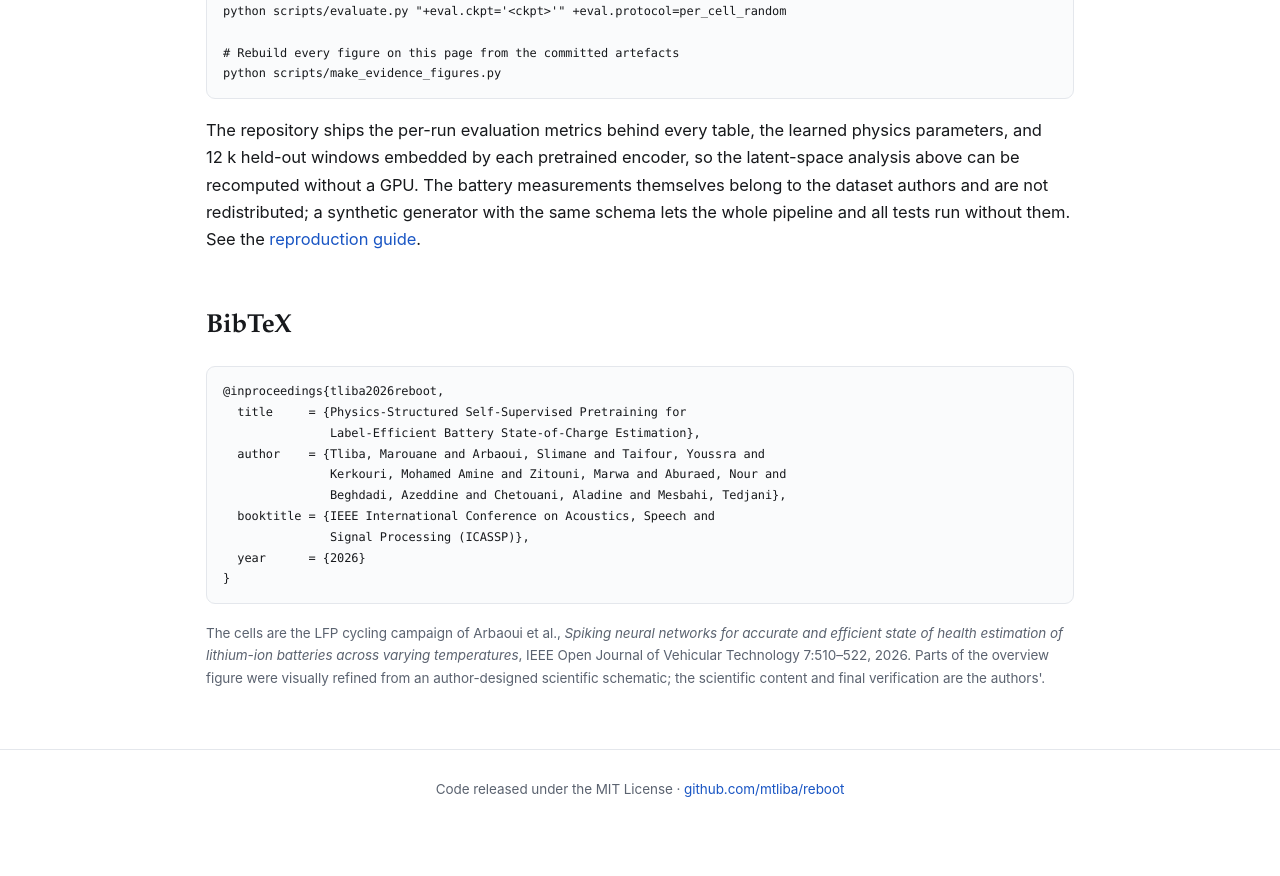
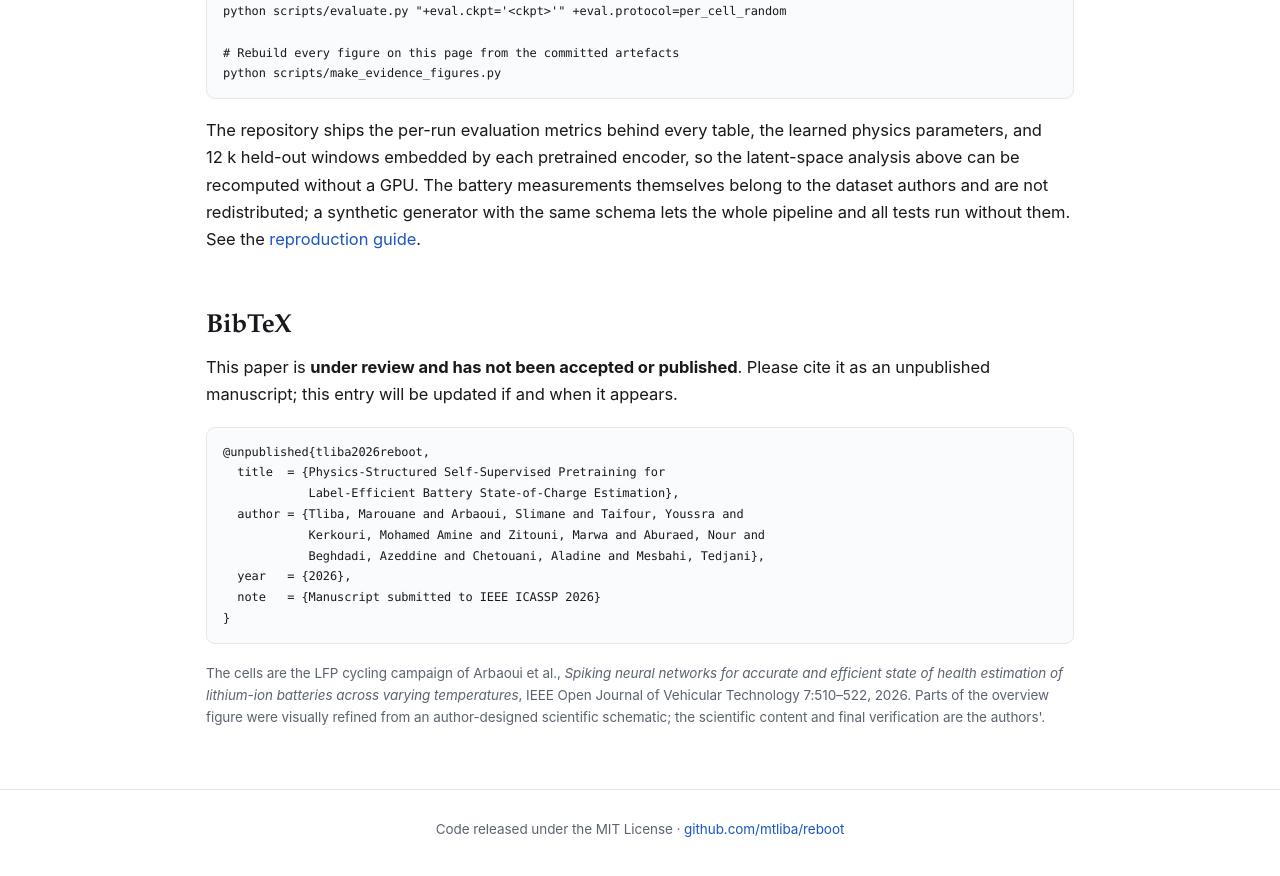
Before and after one commit to mtliba/reboot, a Jekyll site: the page docs/index.html, which Jekyll copies as it is, in a window 1280 px wide and 900 px high, scrolled down 8806 px. Shown: the top 876 px of the window. Built offline with Jekyll 4.4.1, drawn with Linux system fonts in a browser that asks for light colours.

Commit message:
Cite as an unpublished manuscript, not an ICASSP proceedings paper
The paper is under review; @inproceedings with a booktitle asserted a
publication that has not happened. README, project page and CITATION.cff
now use @unpublished / type: unpublished with an explicit under-review note.

Co-Authored-By: Claude Opus 5 <noreply@anthropic.com>
Claude-Session: https://claude.ai/code/session_01SajDDsaw5V2AySGSrnwP1o

```diff
--- a/docs/index.html
+++ b/docs/index.html
@@ -304,15 +304,16 @@ pipeline and all tests run without them. See the
 <a href="REPRODUCE.html">reproduction guide</a>.</p>
 
 <h2 id="bibtex">BibTeX</h2>
-<pre><code>@inproceedings{tliba2026reboot,
-  title     = {Physics-Structured Self-Supervised Pretraining for
-               Label-Efficient Battery State-of-Charge Estimation},
-  author    = {Tliba, Marouane and Arbaoui, Slimane and Taifour, Youssra and
-               Kerkouri, Mohamed Amine and Zitouni, Marwa and Aburaed, Nour and
-               Beghdadi, Azeddine and Chetouani, Aladine and Mesbahi, Tedjani},
-  booktitle = {IEEE International Conference on Acoustics, Speech and
-               Signal Processing (ICASSP)},
-  year      = {2026}
+<p>This paper is <b>under review and has not been accepted or published</b>. Please cite it as an
+unpublished manuscript; this entry will be updated if and when it appears.</p>
+<pre><code>@unpublished{tliba2026reboot,
+  title  = {Physics-Structured Self-Supervised Pretraining for
+            Label-Efficient Battery State-of-Charge Estimation},
+  author = {Tliba, Marouane and Arbaoui, Slimane and Taifour, Youssra and
+            Kerkouri, Mohamed Amine and Zitouni, Marwa and Aburaed, Nour and
+            Beghdadi, Azeddine and Chetouani, Aladine and Mesbahi, Tedjani},
+  year   = {2026},
+  note   = {Manuscript submitted to IEEE ICASSP 2026}
 }</code></pre>
 
 <p style="color:var(--muted);font-size:13.5px">The cells are the LFP cycling campaign of
```
Also changed, not shown: README.md, 1 other file.
